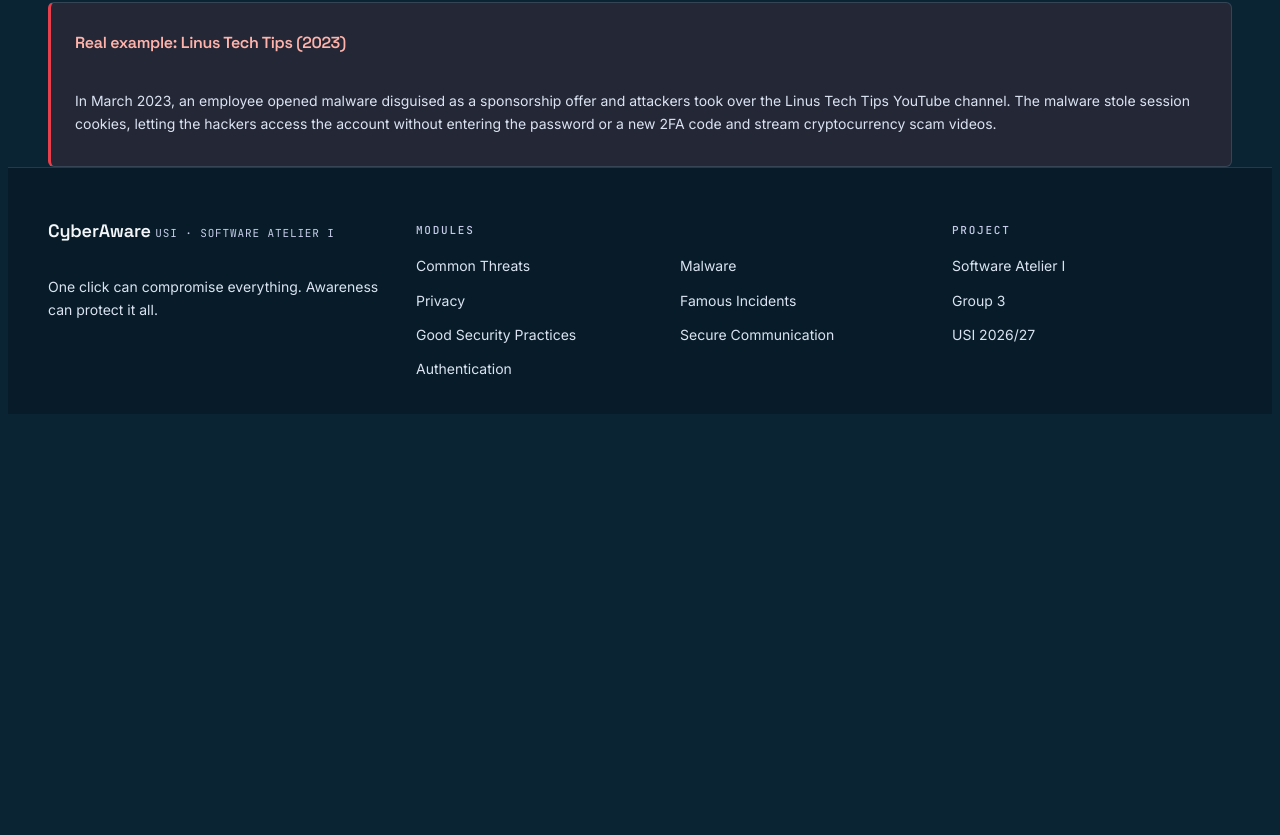
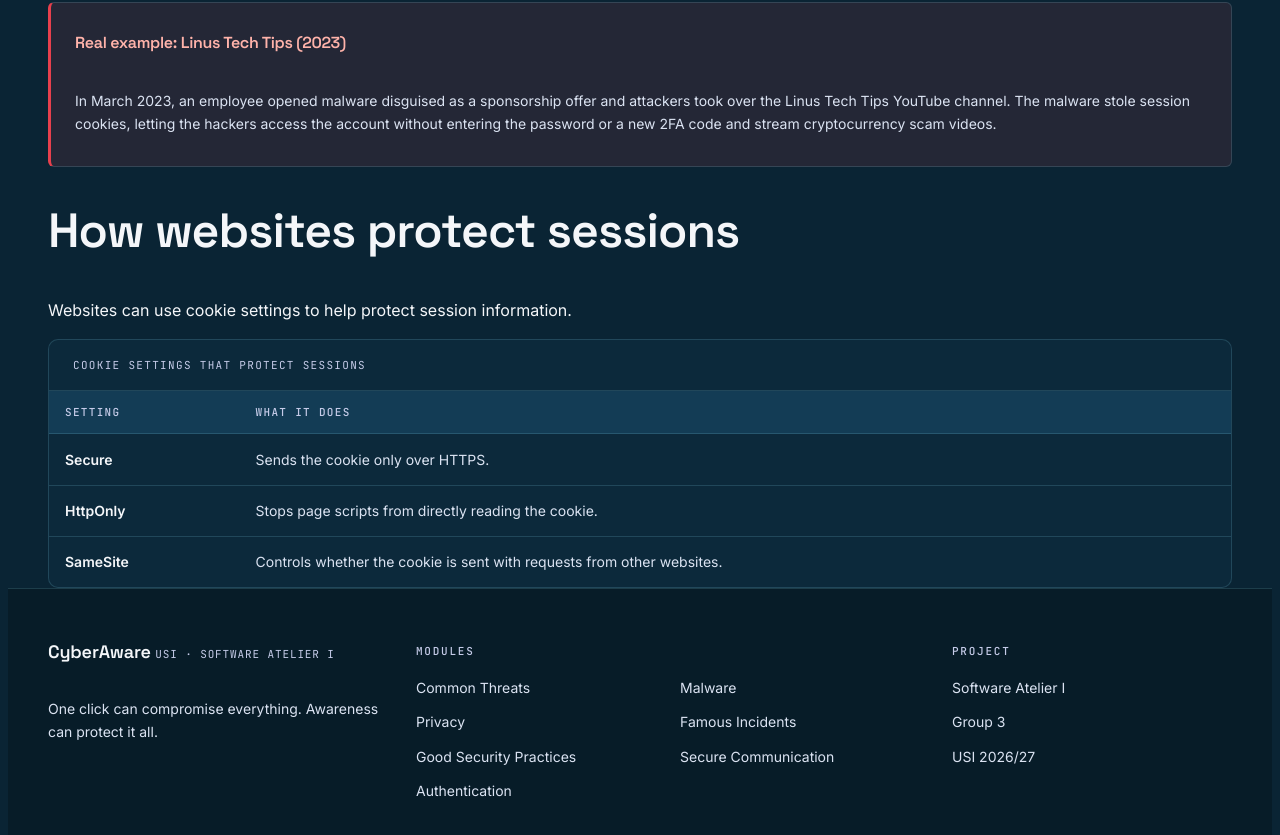
Before and after one commit to vittodevit/sa1, a plain HTML site: page ai-risk-authentication/sessions-cookies.html in a window 1280 px wide. Shown: the part 1534-2369 px from the top of the page. Before the commit the page ends 1956 px from the top, so only its background shows below. Drawn offline with Linux system fonts and the light colour scheme.

Commit message:
cookie settings table

```diff
--- a/ai-risk-authentication/sessions-cookies.html
+++ b/ai-risk-authentication/sessions-cookies.html
@@ -92,6 +92,39 @@
                 The malware stole session cookies, letting the hackers access the account without entering the password or a new 2FA code and stream cryptocurrency scam videos.</p>
             </div>
 
+            <h2>How websites protect sessions</h2>
+            <p>Websites can use cookie settings to help protect session information.</p>
+
+            <div class="table-wrap">
+            <table class="data-table">
+                <caption>Cookie settings that protect sessions</caption>
+                <thead>
+                    <tr>
+                        <th>Setting</th>
+                        <th>What it does</th>
+                    </tr>
+                </thead>
+            <tbody>
+                <tr>
+                    <td><strong>Secure</strong></td>
+                    <td>Sends the cookie only over HTTPS.</td>
+                </tr>
+                <tr>
+                    <td><strong>HttpOnly</strong></td>
+                    <td>Stops page scripts from directly reading the cookie.</td>
+                </tr>
+                <tr>
+                    <td><strong>SameSite</strong></td>
+                    <td>Controls whether the cookie is sent with requests from other websites.</td>
+                </tr>
+              </tbody>
+            </table>
+              </div>
+
+
+
+
+
 
 
         </div>
```
